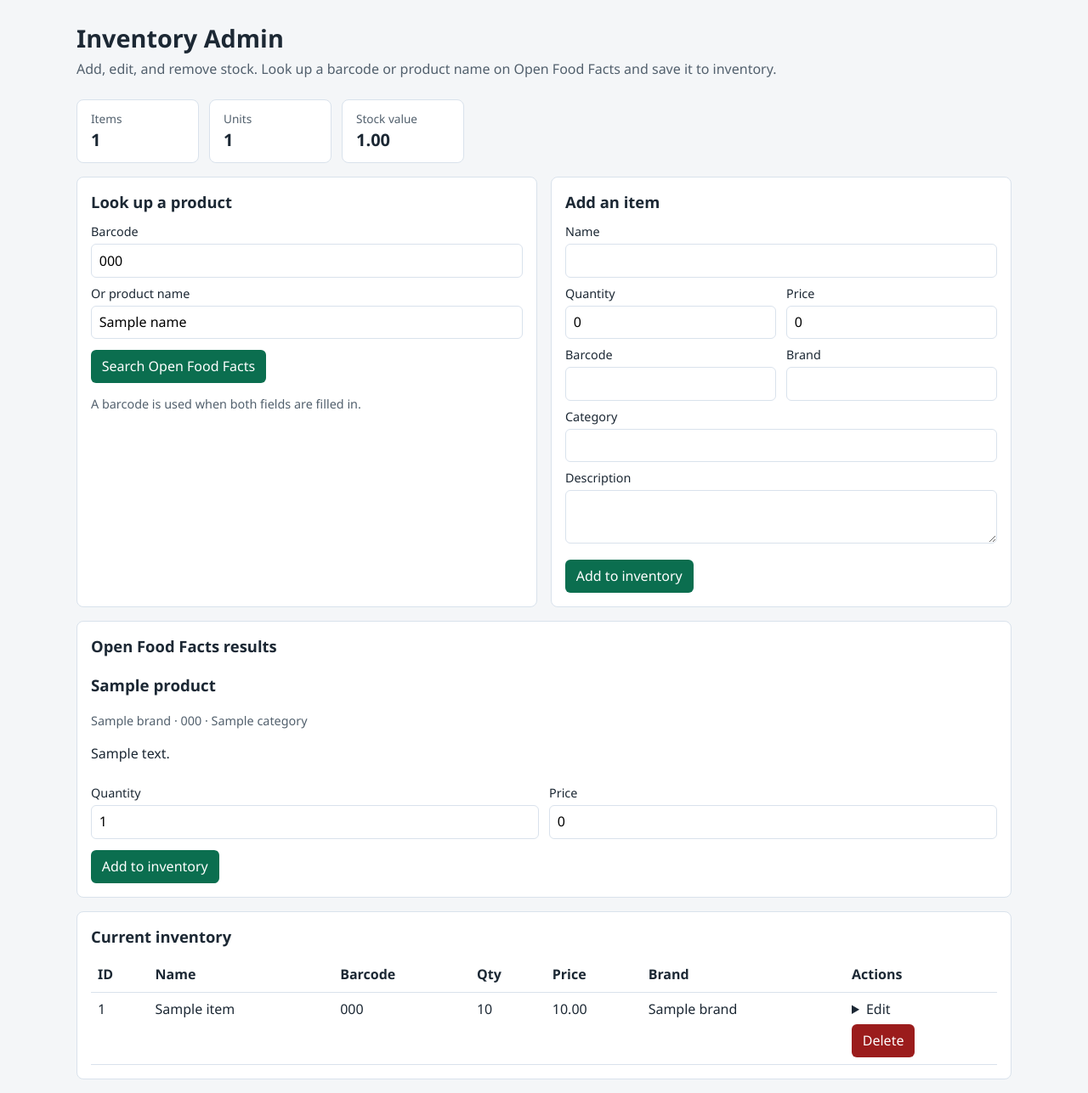
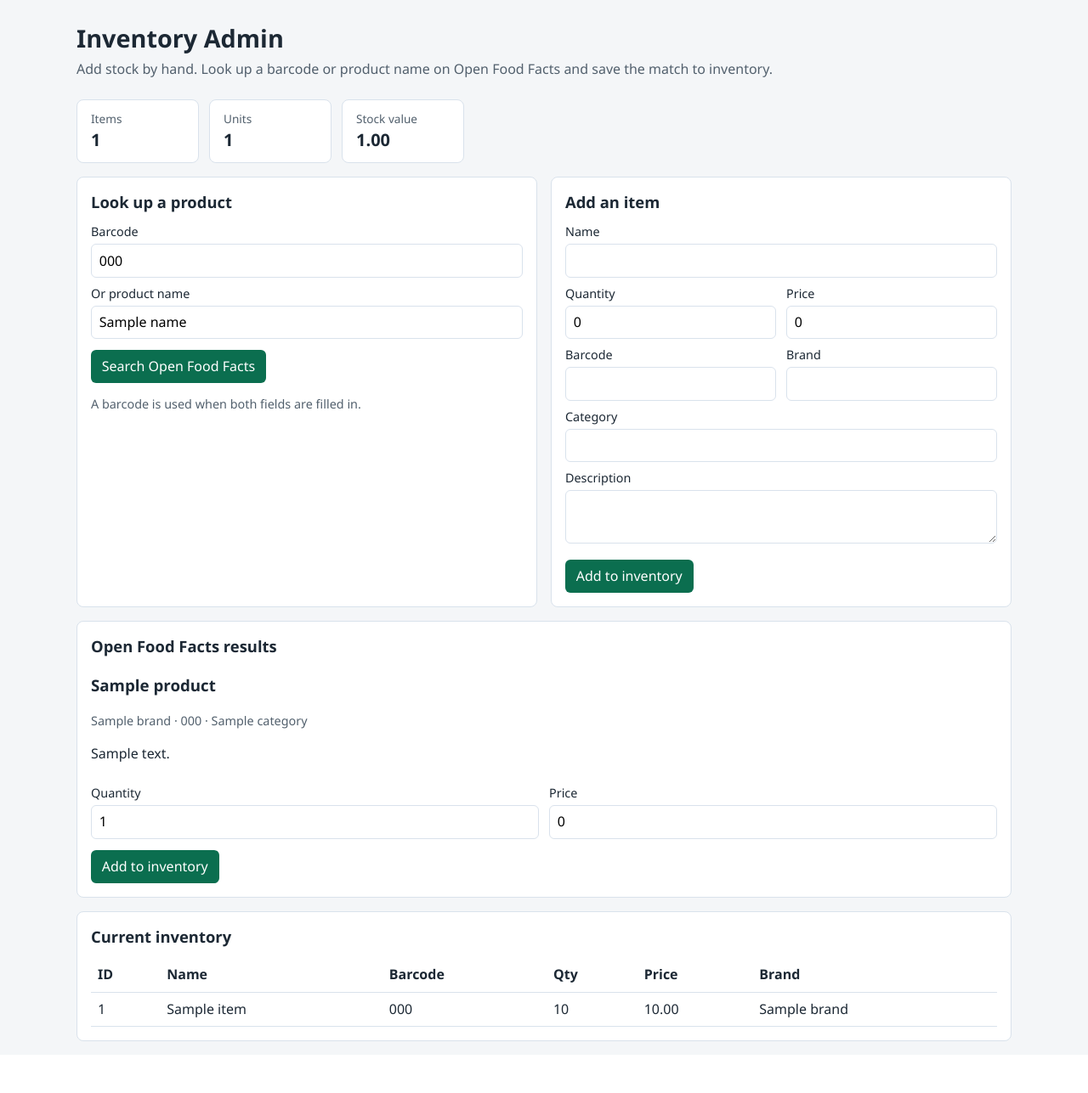
Before and after one commit to SMckayla/inventory-management-system, a Flask app: template app/templates/admin.html in a window 1280 px wide. Shown: the whole page at 85% size. After the commit the page ends 1226 px from the top, so only its background shows below. Run offline with Flask 3, Linux system fonts and the light colour scheme; the template is opened without the code that fills it: most values are stand-ins (such as "Sample title", 1, 10 or a date in 2020).

Commit message:
refactor(admin)!: remove edit and delete from the portal
The portal can still add an item with the manual form and can still
list what is already stored. It no longer offers a way to change or
remove a row.

POST /items/<id>/update and POST /items/<id>/delete are gone. The
inventory table is read-only: id, name, barcode, quantity, price, and
brand. The Edit disclosure and the Delete button were removed with
those routes, including the confirm dialog on delete.

The portal test that created, updated, and deleted Rice now only
creates Rice and checks the stored quantity and price. It also checks
that the rendered page does not contain Edit or Delete controls.

BREAKING CHANGE: the administrator portal cannot update or delete
inventory after an item is added.

```diff
--- a/app/templates/admin.html
+++ b/app/templates/admin.html
@@ -96,7 +96,7 @@
 <body>
   <header>
     <h1>Inventory Admin</h1>
-    <p class="lede">Add, edit, and remove stock. Look up a barcode or product name on Open Food Facts and save it to inventory.</p>
+    <p class="lede">Add stock by hand. Look up a barcode or product name on Open Food Facts and save the match to inventory.</p>
   </header>
   <main>
     {% with messages = get_flashed_messages(with_categories=true) %}
@@ -203,7 +203,6 @@
             <th>Qty</th>
             <th>Price</th>
             <th>Brand</th>
-            <th>Actions</th>
           </tr>
         </thead>
         <tbody>
@@ -215,38 +214,6 @@
             <td>{{ item.quantity }}</td>
             <td>{{ "%.2f"|format(item.price) }}</td>
             <td>{{ item.brand or "—" }}</td>
-            <td class="actions">
-              <details>
-                <summary>Edit</summary>
-                <form method="post" action="{{ url_for('admin.update_item', item_id=item.id) }}">
-                  <label for="edit-name-{{ item.id }}">Name</label>
-                  <input id="edit-name-{{ item.id }}" name="name" value="{{ item.name }}" required>
-                  <div class="row">
-                    <div>
-                      <label for="edit-qty-{{ item.id }}">Quantity</label>
-                      <input id="edit-qty-{{ item.id }}" name="quantity" type="number" min="0" step="1" value="{{ item.quantity }}" required>
-                    </div>
-                    <div>
-                      <label for="edit-price-{{ item.id }}">Price</label>
-                      <input id="edit-price-{{ item.id }}" name="price" type="number" min="0" step="0.01" value="{{ item.price }}" required>
-                    </div>
-                  </div>
-                  <label for="edit-barcode-{{ item.id }}">Barcode</label>
-                  <input id="edit-barcode-{{ item.id }}" name="barcode" value="{{ item.barcode or '' }}">
-                  <label for="edit-brand-{{ item.id }}">Brand</label>
-                  <input id="edit-brand-{{ item.id }}" name="brand" value="{{ item.brand or '' }}">
-                  <label for="edit-category-{{ item.id }}">Category</label>
-                  <input id="edit-category-{{ item.id }}" name="category" value="{{ item.category or '' }}">
-                  <label for="edit-description-{{ item.id }}">Description</label>
-                  <textarea id="edit-description-{{ item.id }}" name="description" rows="2">{{ item.description or '' }}</textarea>
-                  <input type="hidden" name="image_url" value="{{ item.image_url or '' }}">
-                  <button type="submit">Save changes</button>
-                </form>
-              </details>
-              <form method="post" action="{{ url_for('admin.delete_item', item_id=item.id) }}" onsubmit="return confirm('Delete this item?');">
-                <button class="danger" type="submit">Delete</button>
-              </form>
-            </td>
           </tr>
           {% endfor %}
         </tbody>
```
Also changed, not shown: app/admin.py (+0 -24 lines), tests/test_admin.py (+6 -22 lines).
